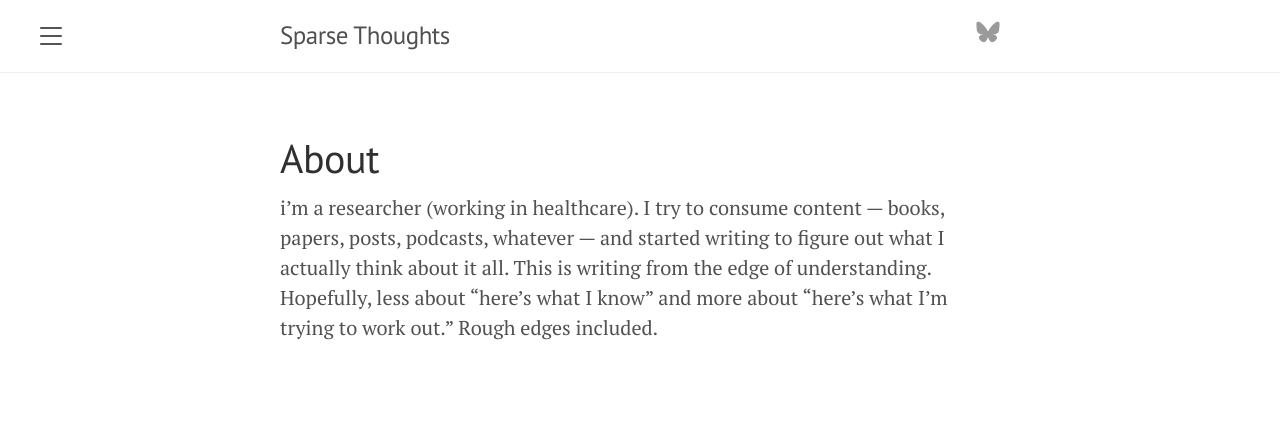
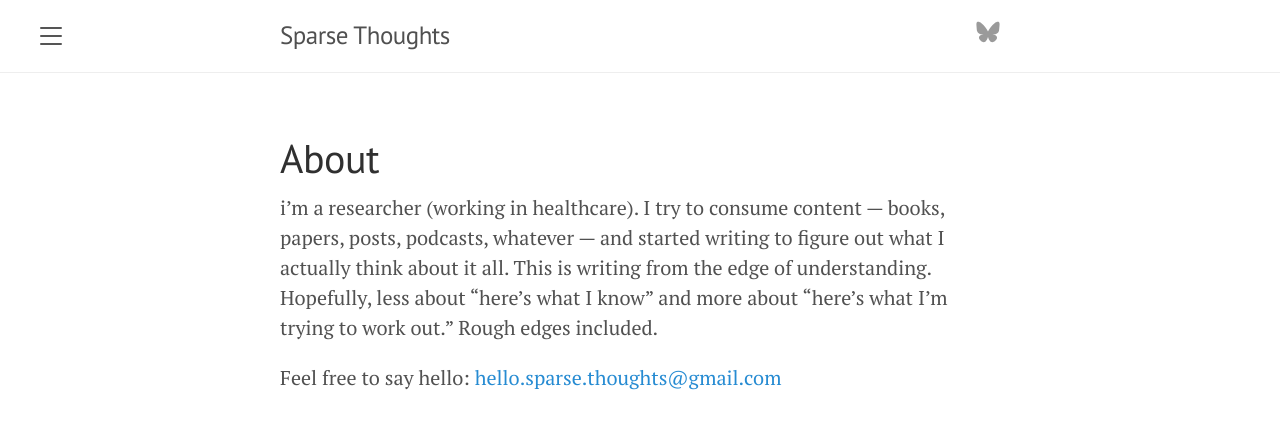
Before and after one commit to galsapir/sparse-thoughts, a Jekyll site: the page built from about.md, in a window 1280 px wide. Shown: the top 429 px of the page. Built offline with Jekyll 4.4.1, drawn with Linux system fonts in a browser that asks for light colours.

Commit message:
feat: add contact email to footer and about page
Co-Authored-By: Claude Opus 4.5 <noreply@anthropic.com>

```diff
--- a/_includes/sidebar.html
+++ b/_includes/sidebar.html
@@ -25,6 +25,9 @@
 
   <div class="sidebar-item">
     <p>
+      <a href="mailto:hello.sparse.thoughts@gmail.com">hello.sparse.thoughts@gmail.com</a>
+    </p>
+    <p>
       &copy; {{ site.time | date: '%Y' }}. All rights reserved.
     </p>
   </div>
--- a/about.md
+++ b/about.md
@@ -5,3 +5,5 @@ title: About
 
 i'm a researcher (working in healthcare). I try to consume content — books, papers, posts, podcasts, whatever — and started writing to figure out what I actually think about it all.
 This is writing from the edge of understanding. Hopefully, less about "here's what I know" and more about "here's what I'm trying to work out." Rough edges included.
+
+Feel free to say hello: [hello.sparse.thoughts@gmail.com](mailto:hello.sparse.thoughts@gmail.com)
```
